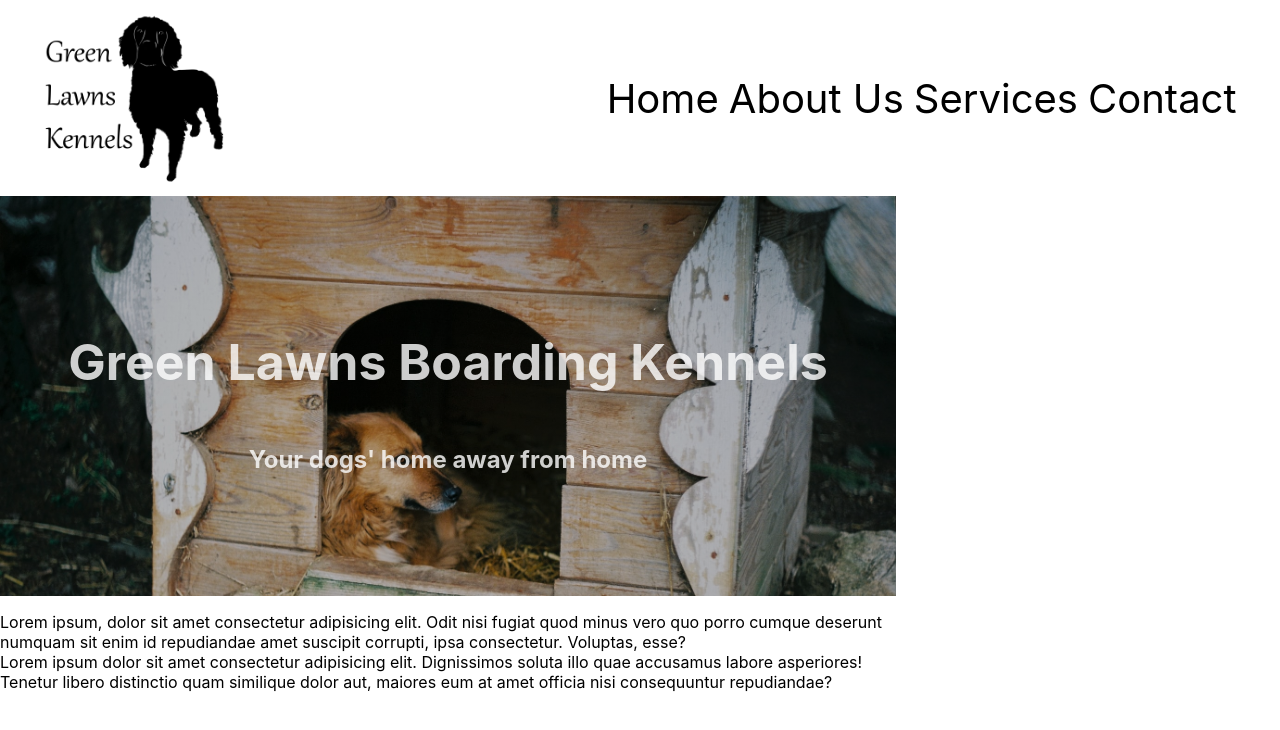
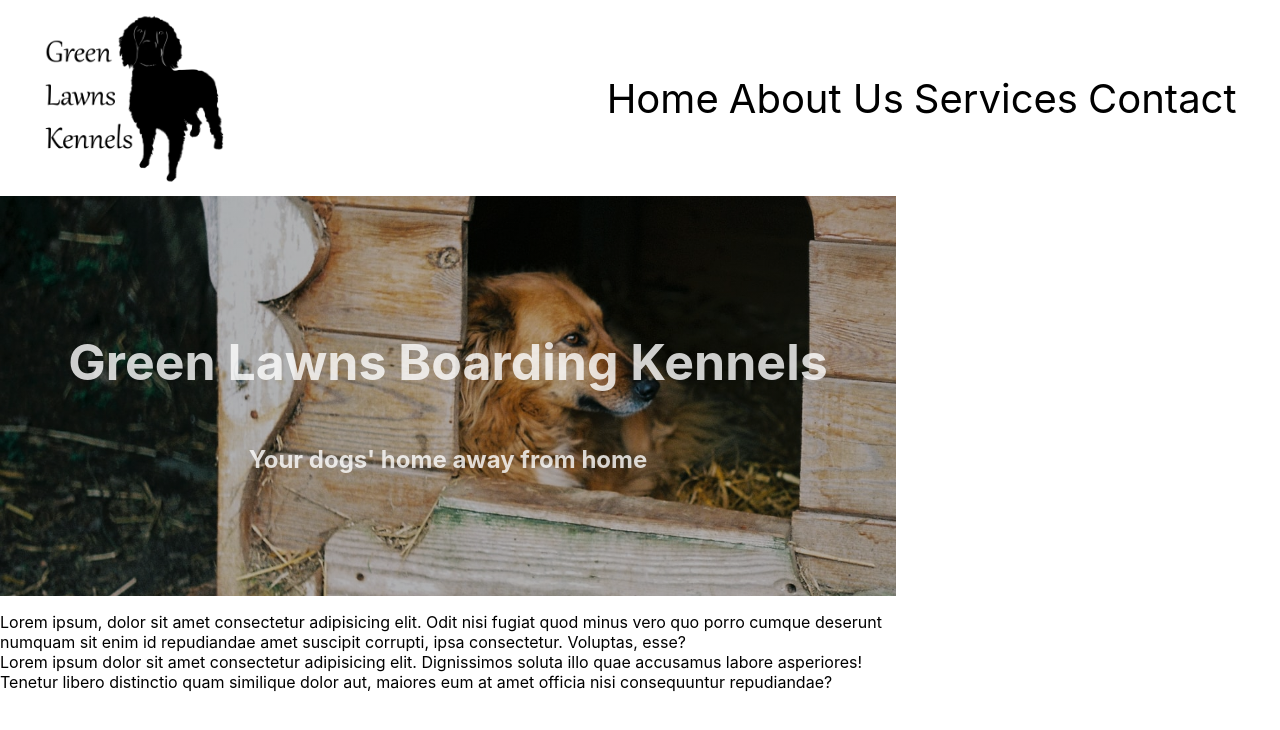
Before and after one commit to Velocima/green-lawns, a React (Create React App) app: page / in a window 1280 px wide. Shown: the top 730 px of the page. Built offline with nearby package versions, Linux system fonts and the light colour scheme.

Commit message:
landing banner parralax fixed

```diff
--- a/src/css/landing.css
+++ b/src/css/landing.css
@@ -12,7 +12,8 @@
     justify-content: center;
     align-items: center;
     background: linear-gradient(rgba(0, 0, 0, 0.3), rgba(0, 0, 0, 0.3)), url(../images/banner-placeholder.jpg);
-    background-position: fixed;
+    background-position: center;
+    background-attachment: fixed;
     background-repeat: no-repeat;
     background-size: cover; }
     .landing-container .banner h1,
--- a/src/scss/landing.scss
+++ b/src/scss/landing.scss
@@ -13,7 +13,8 @@
 		align-items: center;
 		background: linear-gradient(rgba(0, 0, 0, 0.3), rgba(0, 0, 0, 0.3)),
 			url(../images/banner-placeholder.jpg);
-		background-position: fixed;
+		background-position: center;
+		background-attachment: fixed;
 		background-repeat: no-repeat;
 		background-size: cover;
 		h1,
```
